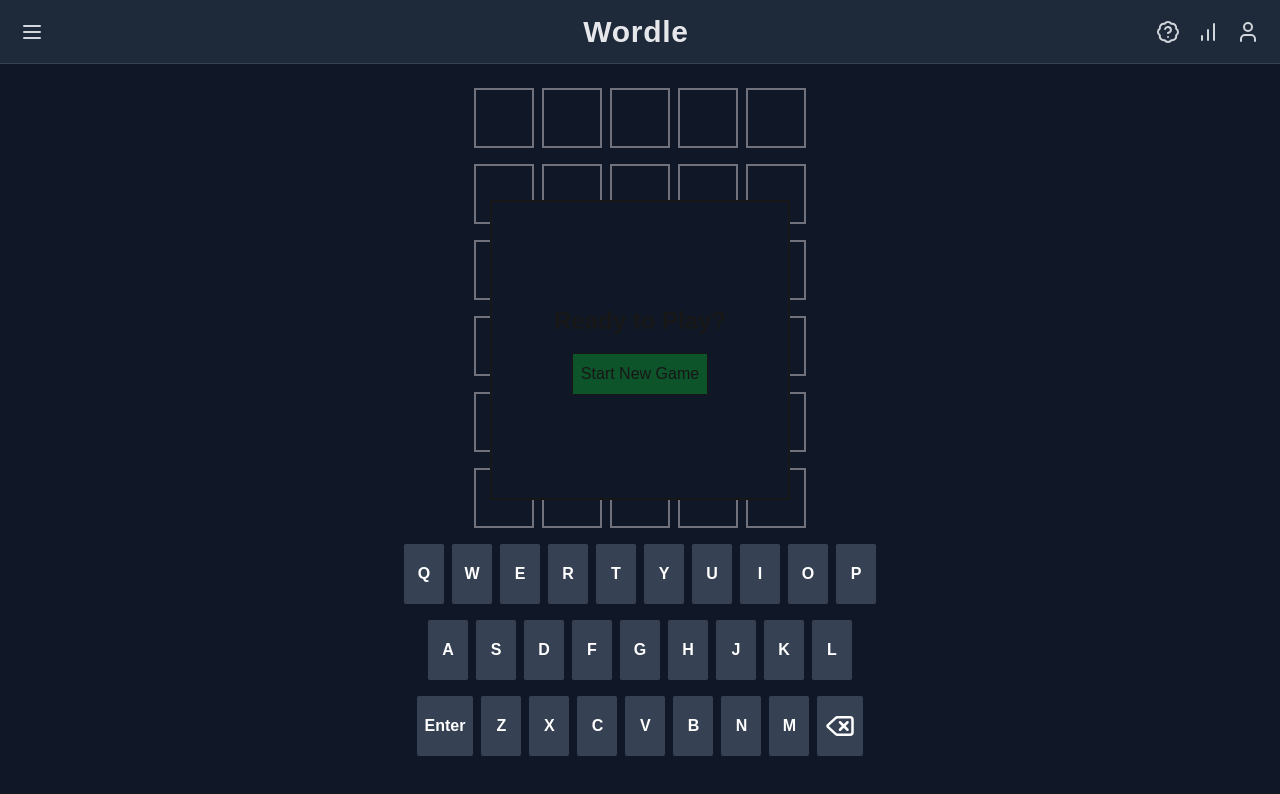
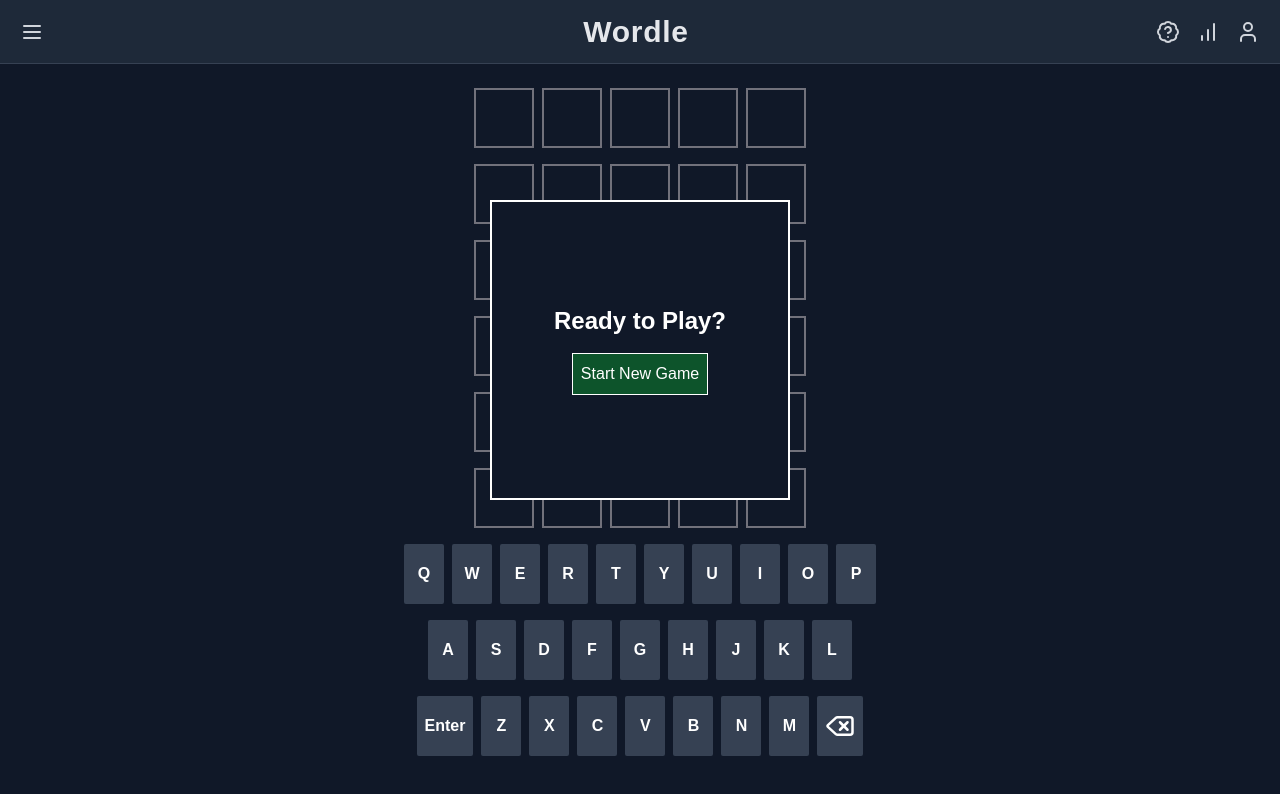
Before and after one commit to davidNicolas-cecs/Wordle, a Next.js app in the folder client/: page / in a window 1280 px wide. Shown: the top 794 px of the page. Built offline with nearby package versions, Linux system fonts and the light colour scheme; no server answers.

Commit message:
fix text color for light mode browsers

```diff
--- a/client/src/components/Common/Button.tsx
+++ b/client/src/components/Common/Button.tsx
@@ -10,7 +10,7 @@
   return (
     <button
       onClick={onClick}
-      className=" border p-2 bg-green-900 cursor-pointer"
+      className=" border p-2 bg-green-900 cursor-pointer text-white"
     >
       {children}
     </button>
--- a/client/src/components/Game/Tile.tsx
+++ b/client/src/components/Game/Tile.tsx
@@ -18,7 +18,7 @@
     <div
       className={`border-zinc-500 w-[60px] h-[60px] border-2 mt-2 flex items-center justify-center ${bgColor}`}
     >
-      <p className="font-medium text-2xl">{letter}</p>
+      <p className="font-medium text-2xl text-white">{letter}</p>
     </div>
   );
 }
--- a/client/src/components/Popups/GameLost.tsx
+++ b/client/src/components/Popups/GameLost.tsx
@@ -10,7 +10,7 @@
 function GameLost({ handleClick, word }: GameWonProps) {
   return (
     <Popup>
-      <div className="flex flex-col items-center justify-center h-full w-full gap-4">
+      <div className="flex flex-col items-center justify-center h-full w-full gap-4 text-white">
         <h1 className="font-bold text-2xl">Nice Try!</h1>
         <p>The word was: {word}</p>
 
--- a/client/src/components/Popups/GameStart.tsx
+++ b/client/src/components/Popups/GameStart.tsx
@@ -10,7 +10,7 @@
   return (
     <Popup>
       <div className="flex flex-col items-center justify-center h-full w-full gap-4">
-        <h1 className="font-bold text-2xl">Ready to Play? </h1>
+        <h1 className="font-bold text-2xl text-white">Ready to Play? </h1>
 
         <Button onClick={handleClick}> Start New Game </Button>
       </div>
--- a/client/src/components/Popups/GameWon.tsx
+++ b/client/src/components/Popups/GameWon.tsx
@@ -11,7 +11,7 @@
   const [saved, setSaved] = useState(false);
   return (
     <Popup>
-      <div className="flex flex-col items-center justify-center h-full w-full gap-4 cursor-pointer">
+      <div className="flex flex-col items-center justify-center h-full w-full gap-4 cursor-pointer text-white">
         <h1 className="font-bold text-2xl">You Won</h1>
         <p>Guessed in : {stats} / 6</p>
         <p>Accuracy: {((1 - (stats - 1) / 6) * 100).toFixed(2)}%</p>
--- a/client/src/components/Popups/Popup.tsx
+++ b/client/src/components/Popups/Popup.tsx
@@ -8,7 +8,7 @@
     };
   }, []);
   return (
-    <div className="fixed top-1/4  w-[300px] h-[300px] flex items-center justify-center bg-gray-900 border-2 z-50">
+    <div className="fixed top-1/4  w-[300px] h-[300px] flex items-center justify-center bg-gray-900 border-2 z-50 border-white">
       <div className="popup-box">{children}</div>
     </div>
   );
```
